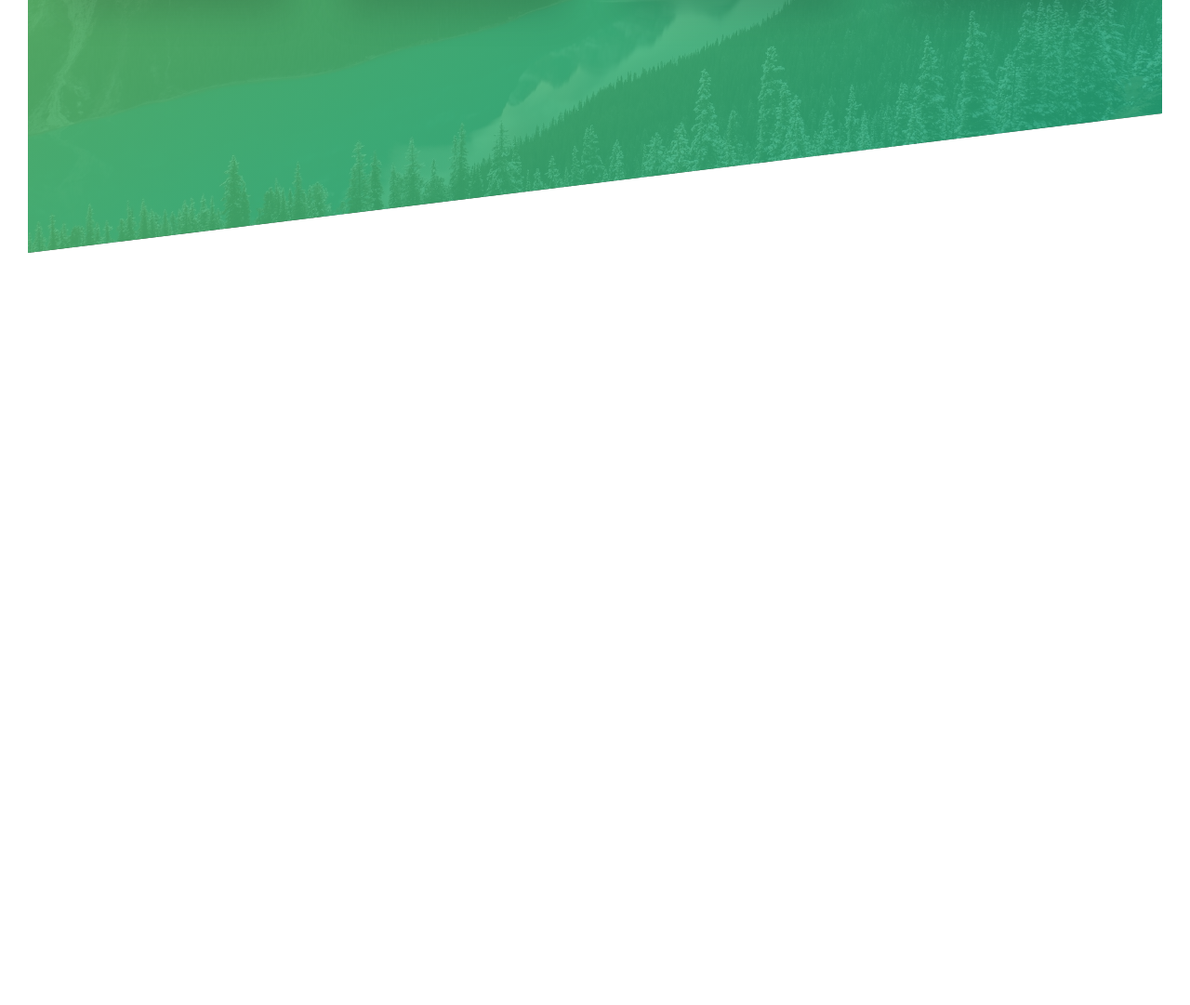
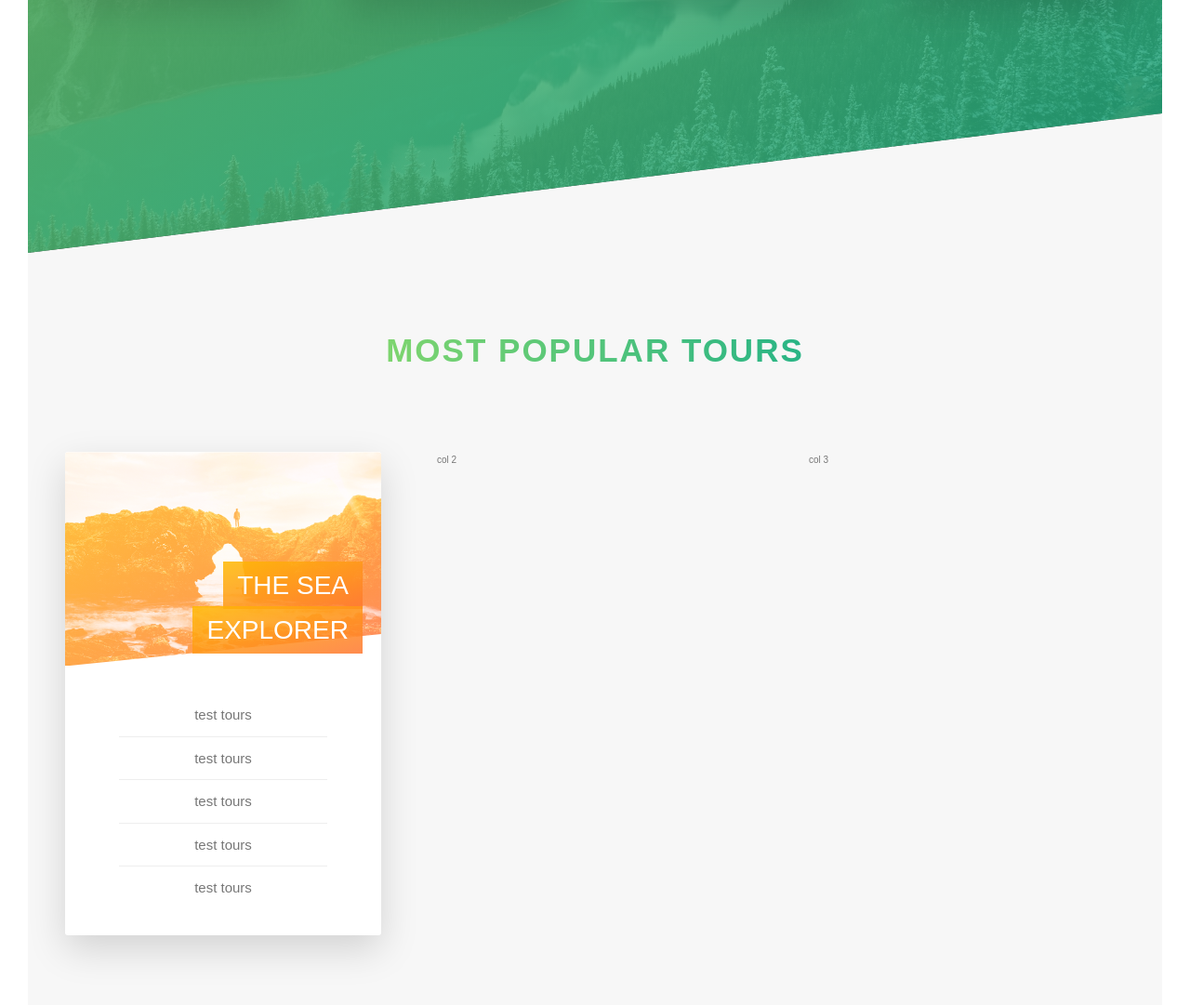
Before and after one commit to sajalkhan/Nature-Project-Advance-css, a website: page index.html in a window 1280 px wide. Shown: the part 1995-3076 px from the top of the page at 93% size. Before the commit the page ends 2267 px from the top, so only its background shows below. Drawn offline with Linux system fonts and the light colour scheme.

Commit message:
implement card front part

```diff
--- a/index.html
+++ b/index.html
@@ -121,7 +121,43 @@
             </div>
         </section>
 
-
+        <section class="section-tours">
+            <div class="u-center-text u-margin-bottom-big">
+                <h2 class="heading-secondary">
+                    Most Popular Tours
+                </h2>
+            </div>
+            <div class="row">
+                <div class="col-1-of-3">
+                    <div class="card">
+                        <div class="card__side card__side--front">
+                            <div class="card__picture card__picture--1">
+                                &nbsp;
+                            </div>
+                            <h4 class="card__heading">
+                                <span class="card__heading-span card__heading-span--1 ">
+                                    The Sea Explorer
+                                </span>
+                            </h4>
+                            <div class="card__details">
+                                <ul>
+                                    <li>test tours</li>
+                                    <li>test tours</li>
+                                    <li>test tours</li>
+                                    <li>test tours</li>
+                                    <li>test tours</li>
+                                </ul>
+                            </div>
+                        </div>
+                        <div class="card__side card__side--back card__side--back-1">
+                            back
+                        </div>
+                    </div>
+                </div>
+                <div class="col-1-of-3">col 2</div>
+                <div class="col-1-of-3">col 3</div>
+            </div>
+        </section>
     </main>
 </body>
 
--- a/sass/abstracts/_variables.scss
+++ b/sass/abstracts/_variables.scss
@@ -6,6 +6,11 @@ $color-primary-light: #7ed56f;
 $color-primary-dark: #28b485;
 $color-gray-dark: #777;
 $color-grey-light-1: #f7f7f7;
+$color-grey-light-2: #eee;
+$color-secondary-light: #ffb900;
+$color-secondary-dark: #ff7730;
+$color-tertiary-light: #2998ff;
+$color-tertiary-dark: #5643fa;
 
 //FONT
 $default-font-size: 1.6rem;
--- /dev/null
+++ b/sass/components/_card.scss
@@ -0,0 +1,160 @@
+.card {
+  //👇--Functionality [hover, animation]--👇
+  perspective: 150rem;
+  -moz-perspective: 150rem;
+  position: relative;
+  height: 52rem;
+
+  &__side {
+    height: 52rem;
+    transition: all 0.8s ease;
+    position: absolute;
+    top: 0;
+    left: 0;
+    width: 100%;
+    -webkit-backface-visibility: hidden;
+    backface-visibility: hidden;
+    border-radius: 3px;
+    overflow: hidden;
+    box-shadow: 0 1.5rem 4rem rgba($color-black, 0.15);
+
+    &--front {
+      background-color: $color-white;
+    }
+
+    &--back {
+      transform: rotateY(180deg);
+
+      &-1 {
+        background-image: linear-gradient(
+          to right bottom,
+          $color-secondary-light,
+          $color-secondary-dark
+        );
+      }
+
+      &-2 {
+        background-image: linear-gradient(
+          to right bottom,
+          $color-primary-light,
+          $color-primary-dark
+        );
+      }
+
+      &-3 {
+        background-image: linear-gradient(
+          to right bottom,
+          $color-tertiary-light,
+          $color-tertiary-dark
+        );
+      }
+    }
+  }
+
+  &:hover &__side--front {
+    transform: rotateY(-180deg);
+  }
+
+  &:hover &__side--back {
+    transform: rotateY(0);
+  }
+  //👆--Functionality [hover, animation]--👆
+
+  //Font side style
+  &__picture {
+    background-size: cover;
+    height: 23rem;
+    background-blend-mode: screen;
+    -webkit-clip-path: polygon(0 0, 100% 0, 100% 85%, 0 100%);
+    clip-path: polygon(0 0, 100% 0, 100% 85%, 0 100%);
+    border-top-left-radius: 3px;
+    border-top-right-radius: 3px;
+    &--1 {
+      background-image: linear-gradient(
+          to right bottom,
+          $color-secondary-light,
+          $color-secondary-dark
+        ),
+        url(../img/nat-5.jpg);
+    }
+
+    &--2 {
+      background-image: linear-gradient(
+          to right bottom,
+          $color-primary-light,
+          $color-primary-dark
+        ),
+        url(../img/nat-6.jpg);
+    }
+
+    &--3 {
+      background-image: linear-gradient(
+          to right bottom,
+          $color-tertiary-light,
+          $color-tertiary-dark
+        ),
+        url(../img/nat-7.jpg);
+    }
+  }
+
+  &__heading {
+    font-size: 2.8rem;
+    font-weight: 300;
+    text-transform: uppercase;
+    text-align: right;
+    color: $color-white;
+    position: absolute;
+    top: 12rem;
+    right: 2rem;
+    width: 75%;
+  }
+
+  &__heading-span {
+    padding: 1rem 1.5rem;
+    -webkit-box-decoration-break: clone;
+    box-decoration-break: clone;
+
+    &--1 {
+      background-image: linear-gradient(
+        to right bottom,
+        rgba($color-secondary-light, 0.85),
+        rgba($color-secondary-dark, 0.85)
+      );
+    }
+
+    &--2 {
+      background-image: linear-gradient(
+        to right bottom,
+        rgba($color-primary-light, 0.85),
+        rgba($color-primary-dark, 0.85)
+      );
+    }
+
+    &--3 {
+      background-image: linear-gradient(
+        to right bottom,
+        rgba($color-tertiary-light, 0.85),
+        rgba($color-tertiary-dark, 0.85)
+      );
+    }
+  }
+
+  &__details {
+    padding: 3rem;
+    ul {
+      list-style: none;
+      width: 80%;
+      margin: 0 auto;
+
+      li {
+        text-align: center;
+        font-size: 1.5rem;
+        padding: 1rem;
+
+        &:not(:last-child) {
+          border-bottom: 1px solid $color-grey-light-2;
+        }
+      }
+    }
+  }
+}
--- a/sass/layout/_header.scss
+++ b/sass/layout/_header.scss
@@ -9,6 +9,7 @@
     url("../img/hero.jpg");
   background-size: cover;
   background-position: top;
+  -webkit-clip-path: polygon(0 0, 100% 0, 100% 75vh, 0 100%);
   clip-path: polygon(0 0, 100% 0, 100% 75vh, 0 100%);
 
   &__logo-box {
--- a/sass/main.scss
+++ b/sass/main.scss
@@ -13,4 +13,5 @@
 @import "./components/button";
 @import "./components/composition";
 @import "./components/feature-box";
+@import "./components/card";
 @import "./pages/home";
--- a/sass/pages/_home.scss
+++ b/sass/pages/_home.scss
@@ -21,3 +21,9 @@
     transform: skewY(7deg);
   }
 }
+
+.section-tours {
+  background-color: $color-grey-light-1;
+  padding: 25rem 0 50rem 0;
+  margin-top: -10rem;
+}
```
Also changed, not shown: css/style.css, 1 other file.
